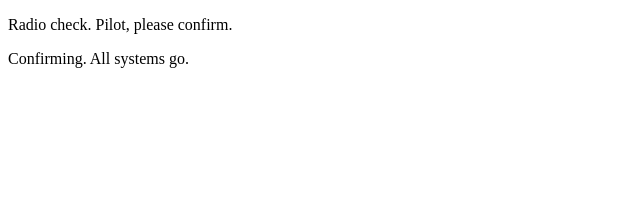
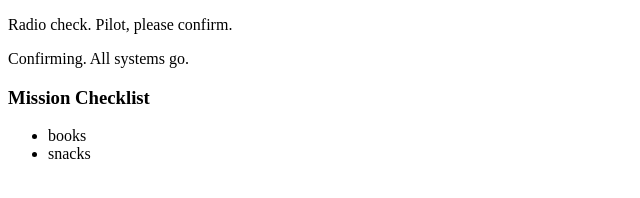
Before and after one commit to firetending/communication-log, a plain HTML site: page index.html in a window 1280 px wide. Shown: the whole page, without its empty margins (0-640 px from the left). Drawn offline with Linux system fonts and the light colour scheme.

Commit message:
added mission checklist

```diff
--- a/index.html
+++ b/index.html
@@ -3,5 +3,10 @@
    <body>
       <p>Radio check. Pilot, please confirm.</p>
       <p>Confirming. All systems go.</p>
+      <h3>Mission Checklist</h3>
+      <ul>
+          <li>books</li>
+          <li>snacks</li>
+      </ul>
    </body>
 </html>
```
